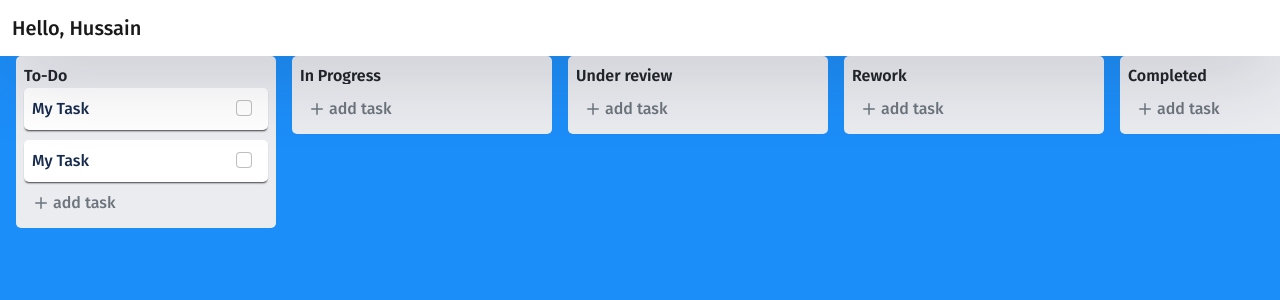
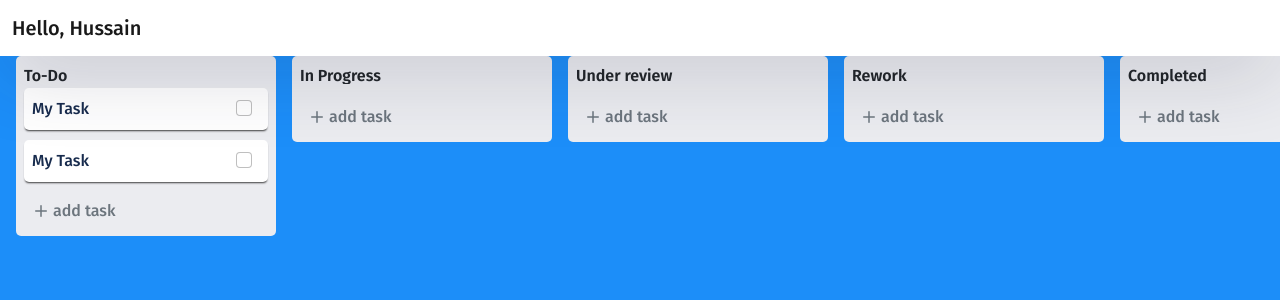
Before and after one commit to mohannadzidan/blue-work-management-app, a React app: page / in a window 1280 px wide. Shown: the top 300 px of the page. Built offline with nearby package versions, Linux system fonts and the light colour scheme.

Commit message:
feat(client): add onClick to AddTodoButton

```diff
--- a/src/client/components/list/AddTodoButton.js
+++ b/src/client/components/list/AddTodoButton.js
@@ -9,9 +9,9 @@ import React, { useEffect, useState } from 'react';
 import { Plus } from "react-bootstrap-icons";
 
 
-export default function AddTodoButton({ }) {
+export default function AddTodoButton({ onClick }) {
 
-    return (<div className="w-100 clickable text-muted d-flex align-items-center">
+    return (<div className="w-100 clickable text-muted d-flex align-items-center mt-2" onClick={onClick}>
         <Plus size={24} />
         <span>add task</span>
     </div>)
```
